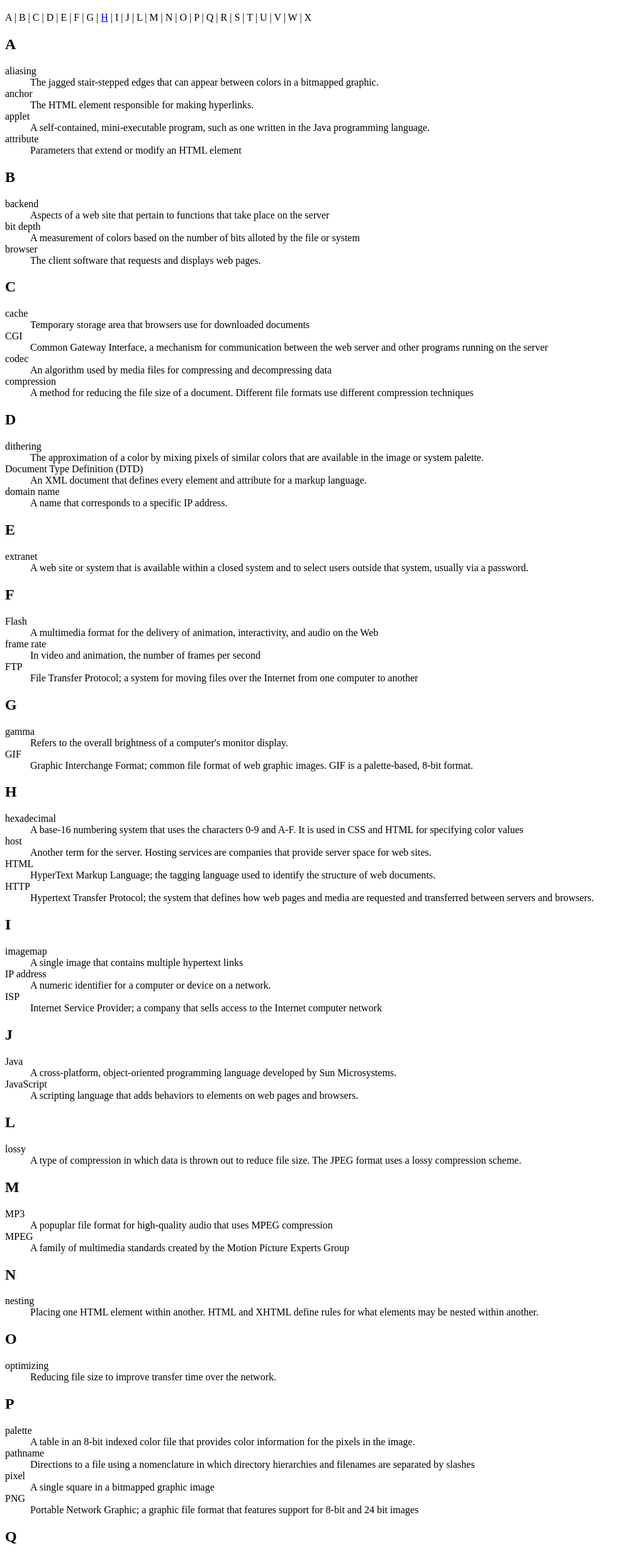
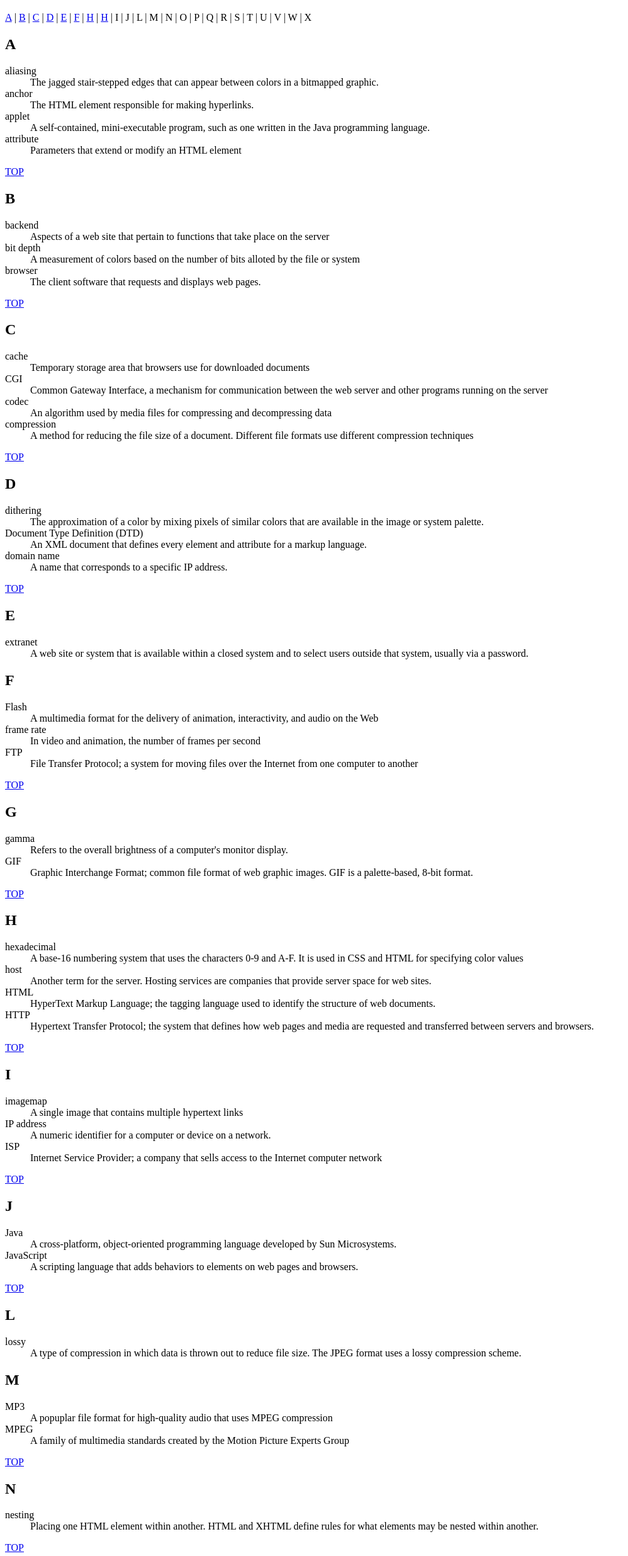
Before and after one commit to anthonycaso/learning-web-design, a plain HTML site: page Ch6/glossary.html in a window 1280 px wide. Shown: the part 61-2532 px from the top of the page at 63% size, without its empty margins (0-998 px from the left). Drawn offline with Linux system fonts and the light colour scheme.

Commit message:
All chp 6 exercise complete

```diff
--- a/Ch6/glossary.html
+++ b/Ch6/glossary.html
@@ -7,11 +7,11 @@
 </head>
 <body>
 
-<h1>Glossary</h1>
+<h1 id="top">Glossary</h1>
 
-<p>A | B | C | D | E | F | G | <a href="#startH">H</a> | I | J | L | M | N | O | P | Q | R | S | T | U | V | W | X</p>
+<p> <a href="#startA">A</a> | <a href="#startB">B</a> | <a href="#startC">C</a> | <a href="#startD">D</a> | <a href="#startE">E</a> | <a href="#startF">F</a> | <a href="#startG">H</a> | <a href="#startH">H</a> | I | J | L | M | N | O | P | Q | R | S | T | U | V | W | X</p>
 
-<h2>A</h2>
+<h2 id="startA">A</h2>
 
 <dl>
 
@@ -27,9 +27,11 @@
 <dt>attribute</dt>
 <dd>Parameters that extend or modify an HTML element</dd>
 
+<p><a href="#top">TOP</a></p>
+
 </dl>
 
-<h2>B</h2>
+<h2 id="startB">B</h2>
 
 <dl>
 <dt>backend</dt>
@@ -40,9 +42,11 @@
 
 <dt>browser</dt>
 <dd>The client software that requests and displays web pages.</dd>
+
+<p><a href="#top">TOP</a></p>
 </dl>
 
-<h2>C</h2>
+<h2 id="startC">C</h2>
 
 <dl>
 <dt>cache</dt>
@@ -56,9 +60,10 @@
 
 <dt>compression</dt>
 <dd>A method for reducing the file size of a document. Different file formats use different compression techniques</dd>
+<p><a href="#top">TOP</a></p>
 </dl>
 
-<h2>D</h2>
+<h2 id="startD">D</h2>
 
 <dl>
 <dt>dithering</dt>
@@ -69,16 +74,17 @@
 
 <dt>domain name</dt>
 <dd>A name that corresponds to a specific IP address.</dd>
+<p><a href="#top">TOP</a></p>
 </dl>
 
-<h2>E</h2>
+<h2 id="startE">E</h2>
 
 <dl>
 <dt>extranet</dt>
 <dd>A web site or system that is available within a closed system and to select users outside that system, usually via a password.</dd>
 </dl>
 
-<h2>F</h2>
+<h2 id="startF">F</h2>
 
 <dl>
 <dt>Flash</dt>
@@ -89,10 +95,10 @@
 
 <dt>FTP</dt>
 <dd>File Transfer Protocol; a system for moving files over the Internet from one computer to another </dd>
-
+<p><a href="#top">TOP</a></p>
 </dl>
 
-<h2>G</h2>
+<h2 id="startG">G</h2>
 
 <dl>
 <dt>gamma</dt>
@@ -100,7 +106,7 @@
 
 <dt>GIF</dt>
 <dd>Graphic Interchange Format; common file format of web graphic images. GIF is a palette-based, 8-bit format.</dd>
-
+<p><a href="#top">TOP</a></p>
 </dl>
 
 <h2 id="startH">H</h2>
@@ -116,6 +122,7 @@
 
 <dt>HTTP</dt>
 <dd>Hypertext Transfer Protocol; the system that defines how web pages and media are requested and transferred between servers and browsers.</dd>
+<p><a href="#top">TOP</a></p>
 </dl>
 
 <h2>I</h2>
@@ -129,7 +136,7 @@
 
 <dt>ISP</dt>
 <dd>Internet Service Provider; a company that sells access to the Internet computer network</dd>
-
+<p><a href="#top">TOP</a></p>
 </dl>
 
 <h2>J</h2>
@@ -140,6 +147,7 @@
 
 <dt>JavaScript</dt>
 <dd>A scripting language that adds behaviors to elements on web pages and browsers.</dd>
+<p><a href="#top">TOP</a></p>
 </dl>
 
 <h2>L</h2>
@@ -156,6 +164,7 @@
 
 <dt>MPEG</dt>
 <dd>A family of multimedia standards created by the Motion Picture Experts Group</dd>
+<p><a href="#top">TOP</a></p>
 </dl>
 
 <h2>N</h2>
@@ -163,13 +172,14 @@
 <dl>
 <dt>nesting</dt>
 <dd>Placing one HTML element within another. HTML and XHTML define rules for what elements may be nested within another.</dd>
+<p><a href="#top">TOP</a></p>
 </dl>
 
 <h2>O</h2>
 <dl>
 <dt>optimizing</dt>
 <dd>Reducing file size to improve transfer time over the network.</dd>
-</dl>
+<p><a href="#top">TOP</a></p></dl>
 
 <h2>P</h2>
 <dl>
@@ -184,7 +194,7 @@
 
 <dt>PNG</dt>
 <dd>Portable Network Graphic; a graphic file format that features support for 8-bit and 24 bit images</dd>
-</dl>
+<p><a href="#top">TOP</a></p></dl>
 
 <h2>Q</h2>
 <dl>
@@ -202,7 +212,7 @@
 
 <dt>root directory</dt>
 <dd>The top-level directory for a web site. The root directory contains all the files and subdirectories for a site.</dd>
-</dl>
+<p><a href="#top">TOP</a></p></dl>
 
 <h2>S</h2>
 
@@ -212,13 +222,13 @@
 
 <dt>serif font</dt>
 <dd>A font that has horizontal slabs at the ends of character strokes. Times is an example</dd>
-</dl>
+<p><a href="#top">TOP</a></p></dl>
 
 <h2>T</h2>
 <dl>
 <dt>tweening</dt>
 <dd>A function in animation tools for automatically creating frames between a start and end frame.</dd>
-</dl>
+<p><a href="#top">TOP</a></p></dl>
 
 <h2>U</h2>
 <dl>
@@ -227,13 +237,13 @@
 
 <dt>URL</dt>
 <dd>Universal Resource Locator; the address of a document or resource on the World Wide Web</dd>
-</dl>
+<p><a href="#top">TOP</a></p></dl>
 
 <h2>V</h2>
 <dl>
 <dt>vector image</dt>
 <dd>A graphic that uses mathematical equations to define shapes and fills. Vector images can be resized without change in quality.</dd>
-</dl>
+<p><a href="#top">TOP</a></p></dl>
 
 <h2>W</h2>
 <dl>
@@ -243,7 +253,7 @@
 <dt>web palette</dt>
 <dd>A set of 216 colors that is available on both Mac and Windows machines running 8-bit color monitors.</dd>
 
-</dl>
+<p><a href="#top">TOP</a></p></dl>
 
 <h2>X</h2>
 <dl>
@@ -252,4 +262,4 @@
 
 <dt>XML</dt>
 <dd>eXtensible Markup Language; a metalanguage for creating custom markup languages</dd>
-</dl>
+<p><a href="#top">TOP</a></p></dl>
```
